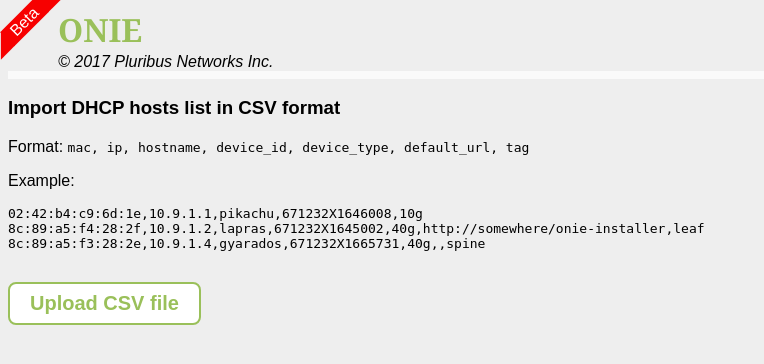
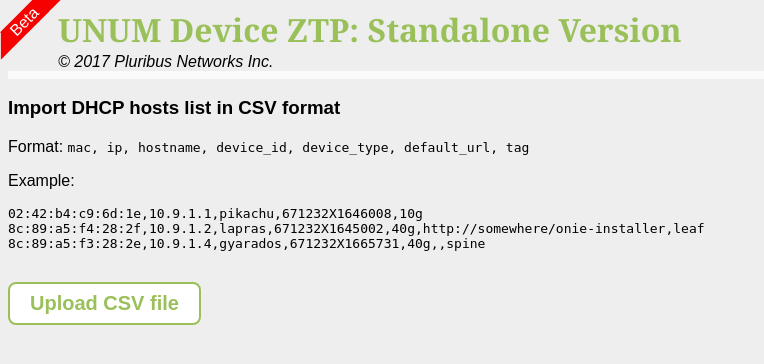
Before and after one commit to amitsi/onieztp, a Flask app: page /importcsv in a window 1280 px wide. Shown: the top 364 px of the page, without its empty margins (0-764 px from the left). Run offline with Flask 2, Linux system fonts and the light colour scheme.

Commit message:
change the name to UNUM Device ZTP: Standalone Version #39

```diff
--- a/onie/docker/app/onie/templates/layout.html
+++ b/onie/docker/app/onie/templates/layout.html
@@ -1,7 +1,7 @@
 <!doctype html>
 <html>
 <head>
-<title>ONIE</title>
+<title>UNUM Device ZTP</title>
 <link rel=stylesheet type=text/css href="{{ url_for('static', filename='style.css') }}">
 {% block javascript %}{% endblock %}
 </head>
@@ -9,7 +9,7 @@
 <div class="badge">Beta</div>
 <div class=page>
   <div style="margin-left: 50px;">
-  <h1>ONIE</h1>
+  <h1>UNUM Device ZTP: Standalone Version</h1>
   <em>&copy; 2017 Pluribus Networks Inc.</em>
   </div>
   <div class=metanav>
```
